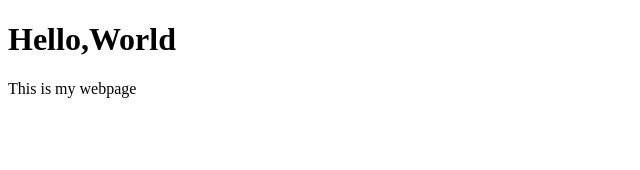
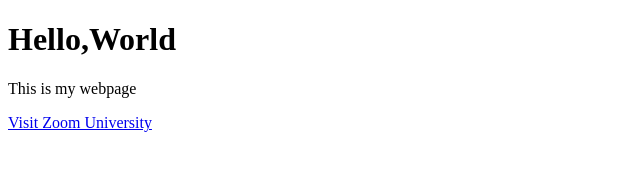
Before and after one commit to liamrotzoll/liamrotzoll.github.io, a plain HTML site: page index.html in a window 1280 px wide. Shown: the whole page, without its empty margins (0-640 px from the left). Drawn offline with Linux system fonts and the light colour scheme.

Commit message:
Update index.html

```diff
--- a/index.html
+++ b/index.html
@@ -8,5 +8,8 @@
        <h1>Hello,World</h1>
 
        <P>This is my webpage</P>
+
+       <a href="https://www.harvard.edu/"> Visit Zoom University</a>
+
    </body>
 </html>
```
